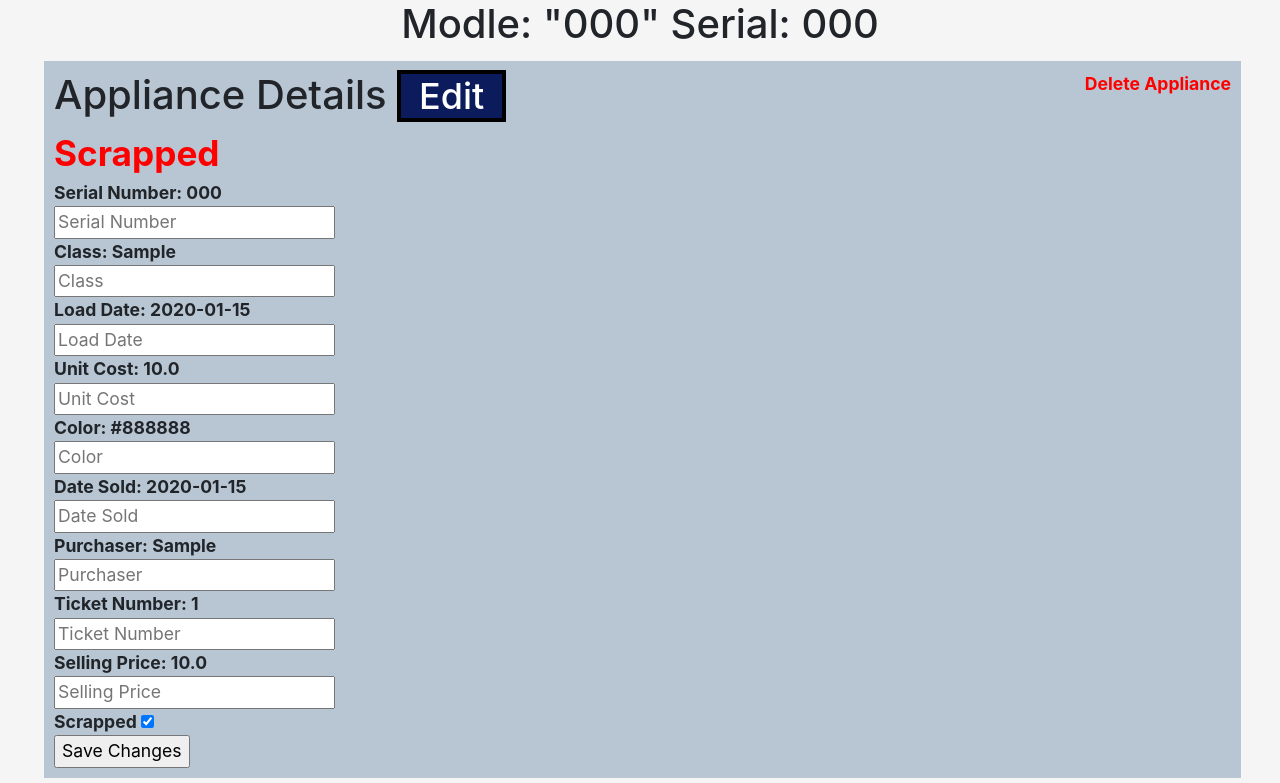
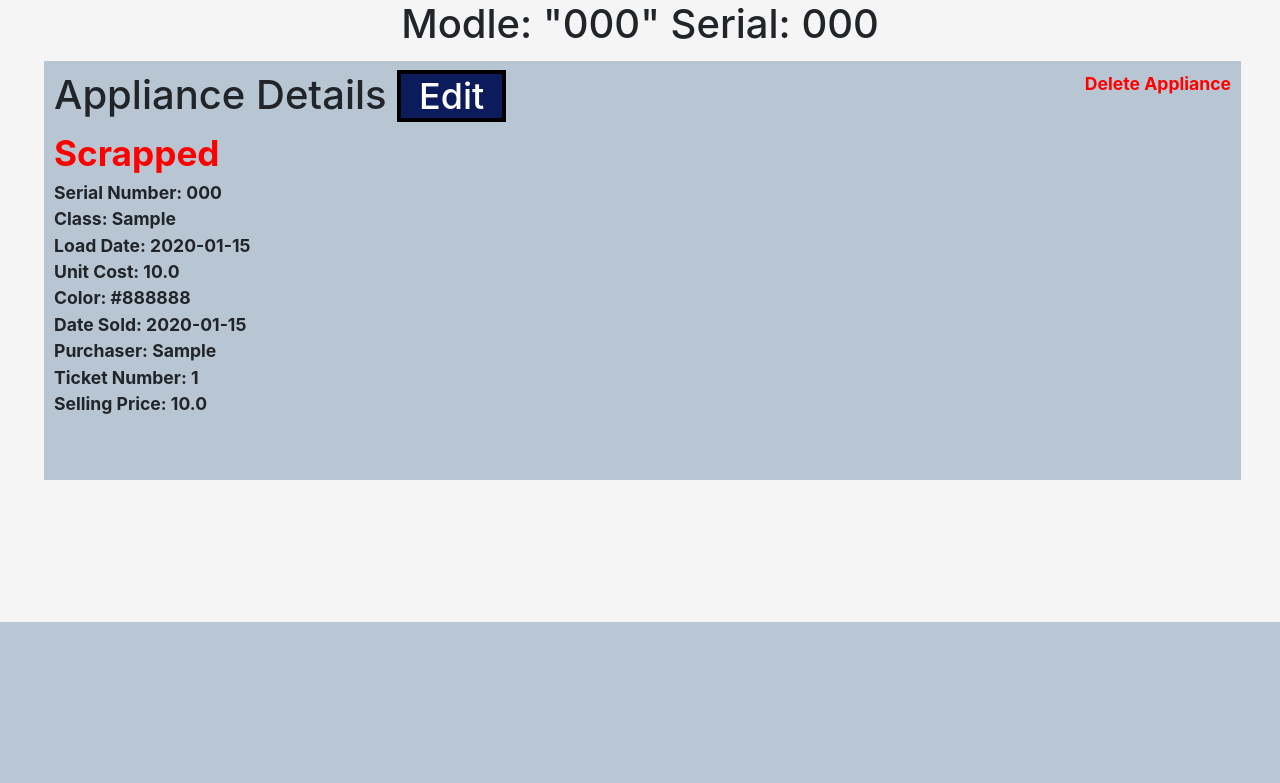
Before and after one commit to CarterFiggins/HookerAppliance, a Django app: page /applianceDetails/1/ in a window 1280 px wide. Shown: the part 178-961 px from the top of the page. After the commit the page ends 800 px from the top, so only its background shows below. Run offline with Django 3.2, Linux system fonts and the light colour scheme; tables that the repository leaves empty hold one stand-in row (values such as "Sample post"); some libraries are stand-ins or nearby versions.

Commit message:
Edit button works. :)

```diff
--- a/HookerApp/HookerApp/settings.py
+++ b/HookerApp/HookerApp/settings.py
@@ -78,6 +78,9 @@ DATABASES = {
     'default': {
         'ENGINE': 'django.db.backends.sqlite3',
         'NAME': os.path.join(BASE_DIR, 'db.sqlite3'),
+    },
+    'OPTIONS':{
+        'timeout' : 1000
     }
 }
 
--- a/HookerApp/cards/templates/cards/NavBar.html
+++ b/HookerApp/cards/templates/cards/NavBar.html
@@ -26,4 +26,43 @@
 
         {% block page %} {% endblock %}
     </body>
+    <script>
+        function editAppliance(){
+
+            serial = document.getElementById("serialNumber");
+            if(serial.type == "hidden"){
+                text = "text"
+                number = "number"
+                checkbox = "checkbox"
+                submit = "submit"
+            }
+
+
+
+            document.getElementById("serialNumber").type = text;
+            document.getElementById("class").type = text;
+            document.getElementById("loadDate").type = text;
+            document.getElementById("cost").type = number;
+            document.getElementById("color").type = text;
+            document.getElementById("dateSold").type = text;
+            document.getElementById("purchaser").type = text;
+            document.getElementById("ticketNum").type = text;
+            document.getElementById("sellingPrice").type = number;
+            document.getElementById("scrap").type = checkbox;
+            document.getElementById("editSubmit").type = submit;
+            document.getElementById("scrapWords").innerHTML  = "Scrapped"
+
+        }
+
+        function checkHidden(type){
+            if(type == hidden){
+                return true;
+            }
+            else{
+                return false;
+            }
+        }
+
+    </script>
+
 </html>
--- a/HookerApp/cards/templates/cards/applianceDetails.html
+++ b/HookerApp/cards/templates/cards/applianceDetails.html
@@ -5,56 +5,39 @@
 
 	<div class ="cardBox cards" >
         <a href = "/deleteAppliance/{{appliance.id}}" class = "delete">Delete Appliance</a>
-        <h1>Appliance Details   <a> <span class = "editButton">Edit</span> </a></h1>
+        <h1>Appliance Details   <a> <span onclick = "editAppliance()" class = "editButton">Edit</span> </a></h1>
         {% if appliance.scrapped %}
             <span class = "redBig">Scrapped</span>
 
         {% endif %}
         <form action = '/editAppliance/{{appliance.id}}/' method = "post">
             {% csrf_token %}
-            <span> Serial Number: {{appliance.serialNumber}} </span>
-            <br>
-            <input type="text" id="serialNumber" name = "serialNumber" placeholder = "Serial Number">
-            <br>
-            <span> Class: {{appliance.Class}} </span>
-            <br>
-            <input type="text" id="class" name = "class" value placeholder = "Class" >
-            <br>
-            <span>Load Date: {{appliance.date}}</span>
-            <br>
-            <input type="text" id="loadDate" name = "loadDate" placeholder = "Load Date">
-            <br>
-            <span> Unit Cost: {{appliance.unitCost}}</span>
-            <br>
-            <input type="number" step = ".01" id="cost" name = "cost" placeholder ="Unit Cost">
-            <br>
-            <span> Color: {{appliance.color}} </span>
-            <br>
-            <input type="text" id="color" name = "color" placeholder = "Color">
-            <br>
-            <span> Date Sold: {{appliance.dateSold}} </span>
-            <br>
-            <input type="text" id="dateSold" name = "dateSold" placeholder = "Date Sold">
-            <br>
-            <span> Purchaser: {{appliance.purchaser}} </span>
-            <br>
-            <input type="text" id="purchaser" name = "purchaser" placeholder = "Purchaser">
-            <br>
-            <span> Ticket Number: {{appliance.ticketNum}}</span>
-            <br>
-            <input type="text" id="ticketNum" name = "ticketNum" placeholder ="Ticket Number">
-            <br>
-            <span> Selling Price: {{appliance.sellingPrice}} </span>
-            <br>
-            <input type="number" step = ".01" id="sellingPrice" name = "sellingPrice" placeholder = "Selling Price">
+            <p> Serial Number: {{appliance.serialNumber}} </p>
+            <input type="hidden" id="serialNumber" name = "serialNumber" placeholder = "Serial Number">
+            <p> Class: {{appliance.Class}} </p>
+            <input type="hidden" id="class" name = "class" value placeholder = "Class" >
+            <p>Load Date: {{appliance.date}}</p>
+            <input type="hidden" id="loadDate" name = "loadDate" placeholder = "Load Date">
+            <p> Unit Cost: {{appliance.unitCost}}</p>
+            <input type="hidden" step = ".01" id="cost" name = "cost" placeholder ="Unit Cost">
+            <p> Color: {{appliance.color}} </p>
+            <input type="hidden" id="color" name = "color" placeholder = "Color">
+            <p> Date Sold: {{appliance.dateSold}} </p>
+            <input type="hidden" id="dateSold" name = "dateSold" placeholder = "Date Sold">
+            <p> Purchaser: {{appliance.purchaser}} </p>
+            <input type="hidden" id="purchaser" name = "purchaser" placeholder = "Purchaser">
+            <p> Ticket Number: {{appliance.ticketNum}}</p>
+            <input type="hidden" id="ticketNum" name = "ticketNum" placeholder ="Ticket Number">
+            <p> Selling Price: {{appliance.sellingPrice}} </p>
+            <input type="hidden" step = ".01" id="sellingPrice" name = "sellingPrice" placeholder = "Selling Price">
             <br>
             {% if appliance.scrapped %}
-            Scrapped <input  type = "checkbox" id ="scrap" name = "scrap" value = "scrap" checked>
+            <span id = "scrapWords"></span><input  type = "hidden" id ="scrap" name = "scrap" value = "scrap" checked>
             {% else %}
-            Scrapped <input  type = "checkbox" id ="scrap" name = "scrap" value = "scrap" unchecked>
+            <span id = "scrapWords"></span><input  type = "hidden" id ="scrap" name = "scrap" value = "scrap" unchecked>
             {% endif %}
             <br>
-            <input type = "submit" id = "editSubmit" name = "editSubmit" value = "Save Changes">
+            <input type = "hidden" id = "editSubmit" name = "editSubmit" value = "Save Changes">
         </form>
 
 
--- a/HookerApp/cards/views.py
+++ b/HookerApp/cards/views.py
@@ -208,28 +208,40 @@ def deleteAppliance(request,appliance_id):
 	return redirect('/lookAppliance')
 
 def init(request):
+	print('Nuking')
 	nuke(request)
 	cards = []
+	print("nuke Done")
+
+	print("making Cards")
+	for i in range(1000):
+		whirlPool = Card(modelNumber = "WED4916FW" ,brand= "Whirlpool" ,applianceType = "Dryer" , pub_date= timezone.now())
+		maytag = Card(modelNumber = "MFB2055FRZ" ,brand= "Maytag" ,applianceType = "Refrigerator" , pub_date= timezone.now())
+		lg = Card(modelNumber = "LDE4413ST" ,brand= "LG" ,applianceType = "Electric Range" , pub_date= timezone.now())
+		freezer = Card(modelNumber = "MZF34X20DW" ,brand= "Maytag" ,applianceType = "Upright Freezer" , pub_date= timezone.now())
+		whirlPool.save()
+		maytag.save()
+		lg.save()
+		freezer.save()
+		cards.append(whirlPool)
+		cards.append(maytag)
+		cards.append(lg)
+		cards.append(freezer)
 
 
-	for i in range(20):
-		cards.append(Card(modelNumber = "WED4916FW" ,brand= "Whirlpool" ,applianceType = "Dryer" , pub_date= timezone.now()))
-		cards.append(Card(modelNumber = "MFB2055FRZ" ,brand= "Maytag" ,applianceType = "Refrigerator" , pub_date= timezone.now()))
-		cards.append(Card(modelNumber = "LDE4413ST" ,brand= "LG" ,applianceType = "Electric Range" , pub_date= timezone.now()))
-		cards.append(Card(modelNumber = "MZF34X20DW" ,brand= "Maytag" ,applianceType = "Upright Freezer" , pub_date= timezone.now()))
+	print("Cards Done")
 
-
+	print("now Appliances")
 	for card in cards:
-		card.save()
 		for i in range(5):
 			if(i%2==0):
-				appliance = Appliance(card = card, serialNumber = "W789789"+str(i), unitCost = 100.00, Class = "A", pub_date = timezone.now(), date = "1222A", color = "Stanless Steel", scraped= True )
+				appliance = Appliance(card = card, serialNumber = "W789789"+str(i), unitCost = 100.00, Class = "A", pub_date = timezone.now(), date = "1222A", color = "Stanless Steel", scrapped= True )
 				appliance.save()
 
 			else:
 				appliance = Appliance(card = card, serialNumber = "R456845"+str(i), unitCost = 10.00, Class = "A", pub_date = timezone.now(), date = "11/26/19", color = "Blue" )
 				appliance.save()
-
+	print("ALL DONE")
 
 	return redirect('/')
 
```
